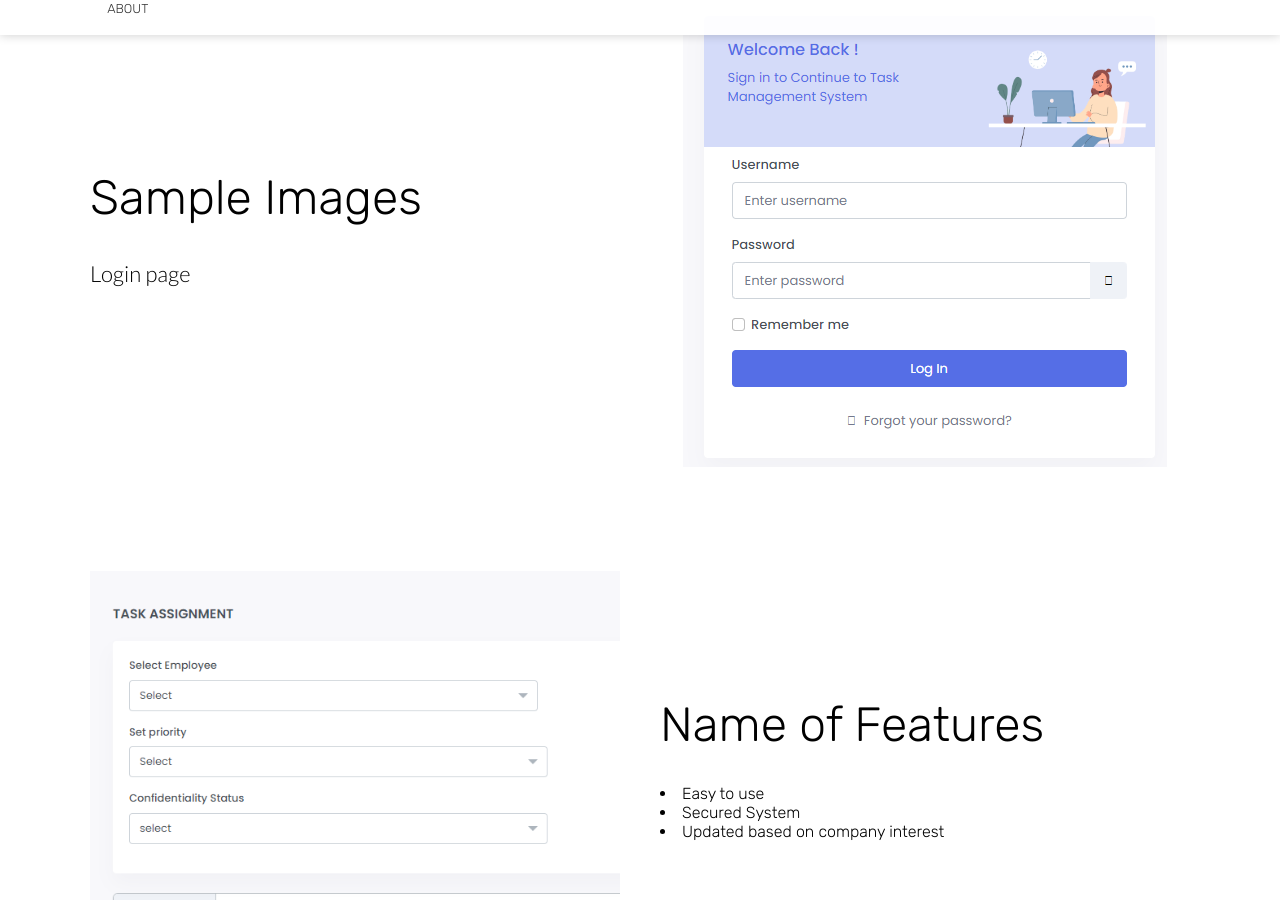
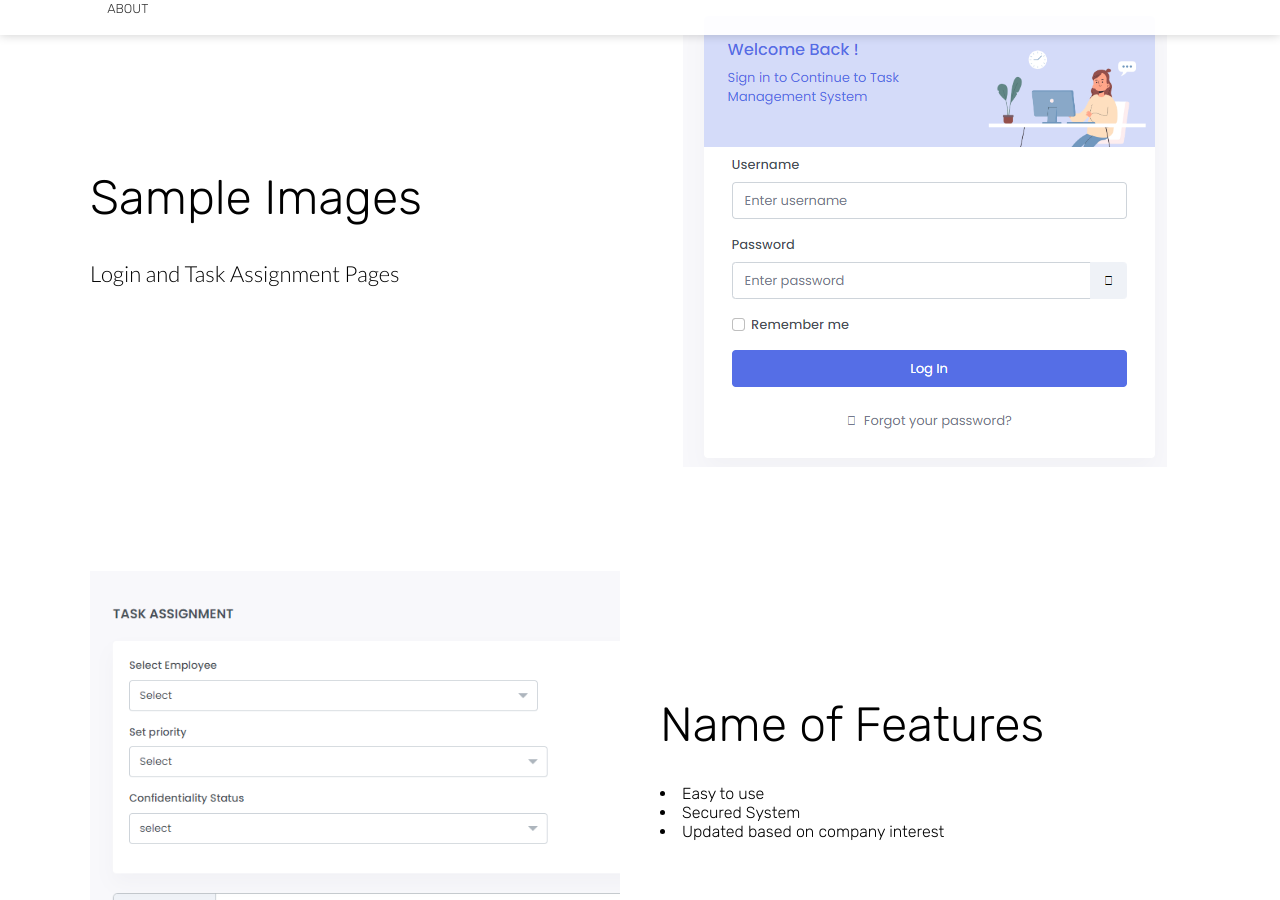
Before and after one commit to kidist919/kidist919.github.io, a Jekyll site: the page built from index.html, in a window 1280 px wide and 900 px high, scrolled down 991 px. Built offline with Jekyll 4.4.1, drawn with Linux system fonts in a browser that asks for light colours; nearby versions of some CDN libraries; the list of posts is cut into pages by our own code.

Commit message:
Update index.html

```diff
--- a/index.html
+++ b/index.html
@@ -20,7 +20,7 @@ image: https://www.net2source.com/wp-content/uploads/Downloader.la-611a8d7618072
 		<div class="container flex">
 			<div class="text">
 				<h2 class="editable">Sample Images</h2>
-				<p class="editable">Login page</p>
+				<p class="editable">Login and Task Assignment Pages</p>
 			</div>
 			<div class="image">
 				<img class="editable" src="images/abc.png" alt="" />
```
